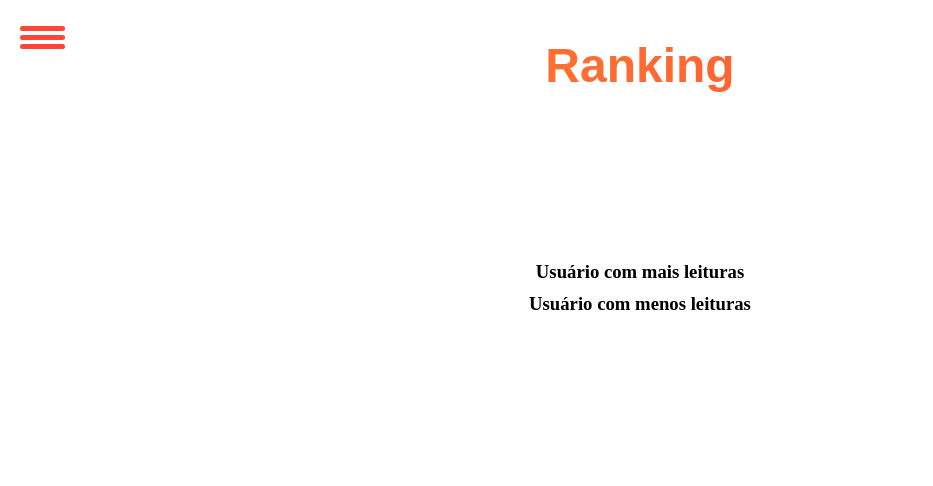
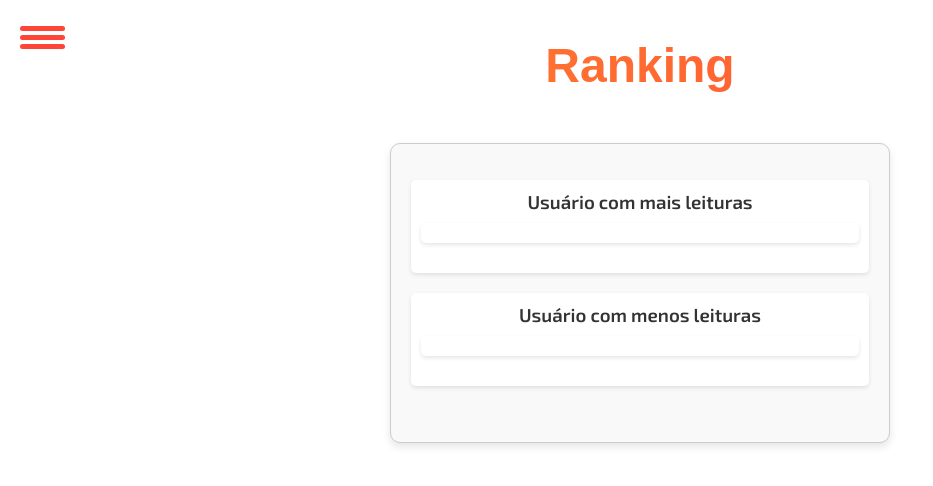
Before and after one commit to GabrielCordeiro2006/Projeto_individual, a website: page ManHQ/public/dashboard/ranking.html in a window 1280 px wide. Shown: the whole page, without its empty margins (0-933 px from the left). Drawn offline with nearby package versions, Linux system fonts and the light colour scheme; no server answers.

Commit message:
front quase finalizado

```diff
--- a/ManHQ/public/css/ranking.css
+++ b/ManHQ/public/css/ranking.css
@@ -34,7 +34,8 @@ h1{
   }
 
 
-  .ranking{
+   /* Estilo para o ranking */
+   .ranking {
     display: flex;
     justify-content: center;
     align-items: center;
@@ -42,21 +43,43 @@ h1{
     margin: auto;
     width: 500px;
     height: 300px;
-    border: 0px solid black;
-    margin-top: 50px ;
+    border: 1px solid #ccc; /* Alterado para uma borda mais sutil */
+    border-radius: 10px; /* Adicionando cantos arredondados */
+    box-shadow: 0 4px 8px rgba(0, 0, 0, 0.1); /* Adicionando sombra */
+    margin-top: 50px;
+    padding: 20px;
+    background-color: #f9f9f9; /* Fundo leve */
   }
 
-  .top_1{
-    margin-bottom: 10px;
+  /* Estilo para cada item de ranking */
+  .ranking div {
+    margin-bottom: 20px;
+    padding: 10px;
+    border-radius: 5px;
+    width: 100%;
+    text-align: center;
+    background-color: #fff; /* Fundo branco para cada bloco */
+    box-shadow: 0 2px 4px rgba(0, 0, 0, 0.1); /* Sombra leve para cada bloco */
   }
 
-  .top_2{
+  /* Estilo para títulos */
+  .ranking h3 {
     margin-bottom: 10px;
-  }
-  .top_3{
-    margin-bottom: 10px;
+    font-family: 'Exo 2', sans-serif;
+    font-weight: 600;
+    color: #333;
   }
 
+  /* Estilo para textos */
+  .ranking p {
+    margin: 5px 0;
+    color: #666;
+  }
+
+  /* Estilo para estrelas */
+  .fa-star {
+    color: gold;
+  }
 #menu {
     z-index: 2;
   }
```
Also changed, not shown: ManHQ/public/css/grafico.css (+6 -10 lines), ManHQ/public/dashboard/grafico.html (+17 -8 lines).
